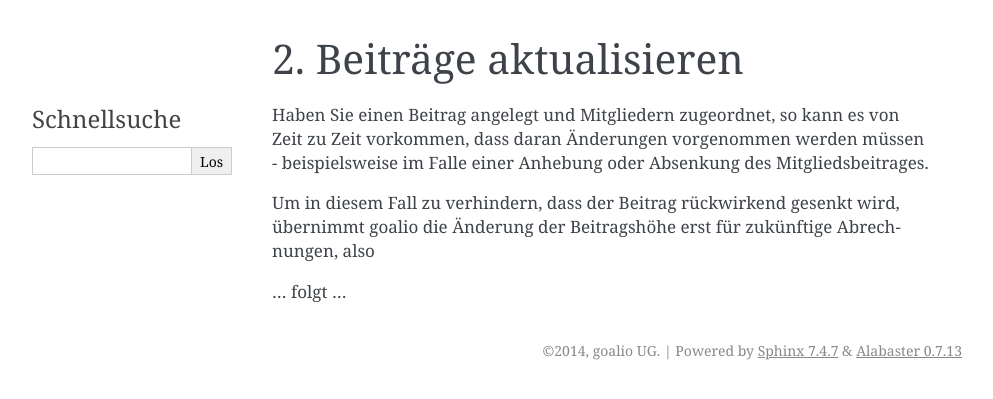
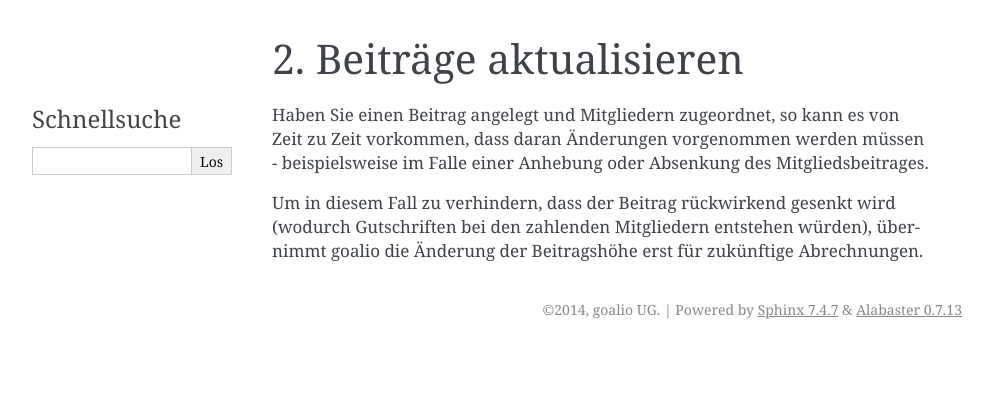
Before and after one commit to goalio/docs, a Sphinx documentation site: the page built from docs/anwendungsfaelle/beitrag-aktualisieren.rst, in a window 1280 px wide. Shown: the top 399 px of the page, without its empty margins (148-1141 px from the left). Built offline with Sphinx 7.4.7, drawn with Linux system fonts in a browser that asks for light colours; formulas are drawn with MathJax 3.

Commit message:
Update beitrag-aktualisieren.rst

```diff
--- a/docs/anwendungsfaelle/beitrag-aktualisieren.rst
+++ b/docs/anwendungsfaelle/beitrag-aktualisieren.rst
@@ -3,7 +3,4 @@ Beiträge aktualisieren
 
 Haben Sie einen Beitrag angelegt und Mitgliedern zugeordnet, so kann es von Zeit zu Zeit vorkommen, dass daran Änderungen vorgenommen werden müssen - beispielsweise im Falle einer Anhebung oder Absenkung des Mitgliedsbeitrages.
 
-Um in diesem Fall zu verhindern, dass der Beitrag rückwirkend gesenkt wird, übernimmt goalio die Änderung der Beitragshöhe erst für zukünftige Abrechnungen, also
-
-
-... folgt ...
+Um in diesem Fall zu verhindern, dass der Beitrag rückwirkend gesenkt wird (wodurch Gutschriften bei den zahlenden Mitgliedern entstehen würden), übernimmt goalio die Änderung der Beitragshöhe erst für zukünftige Abrechnungen.
```
